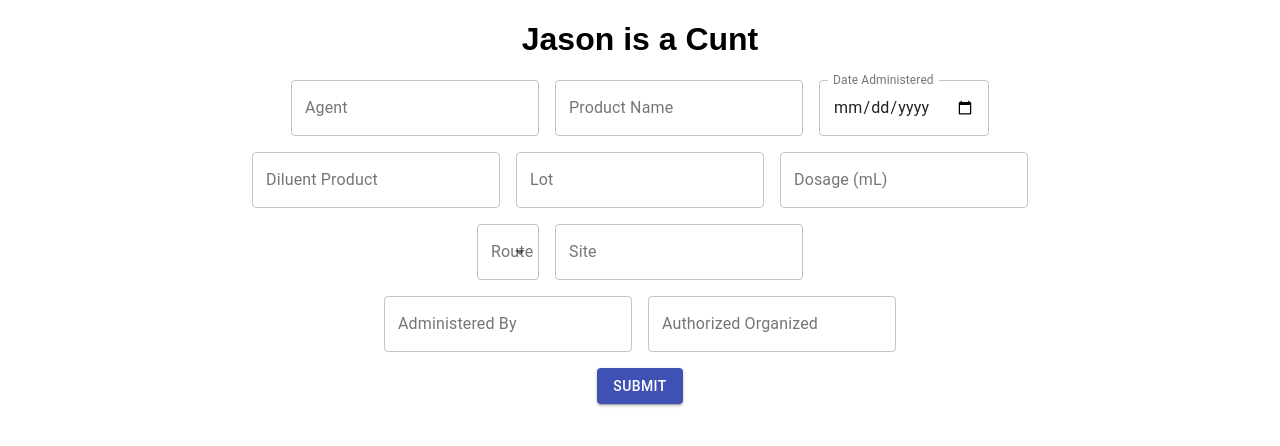
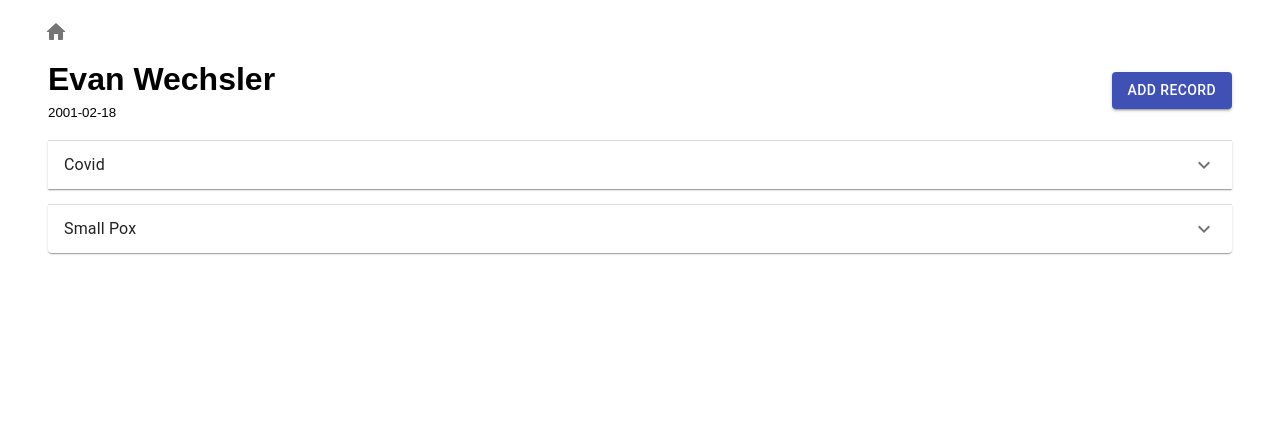
Before and after one commit to evanwechsler/PennAppsHackathon, a React (Create React App) app in the folder adminapp/: page /users/1 in a window 1280 px wide. Shown: the top 446 px of the page. Built offline with nearby package versions, Linux system fonts and the light colour scheme.

Commit message:
Created user profile page and accordions for vaccine records

```diff
--- a/adminapp/package.json
+++ b/adminapp/package.json
@@ -4,11 +4,13 @@
   "private": true,
   "dependencies": {
     "@material-ui/core": "^4.12.3",
+    "@material-ui/icons": "^4.11.2",
     "@testing-library/jest-dom": "^5.14.1",
     "@testing-library/react": "^11.2.7",
     "@testing-library/user-event": "^12.8.3",
     "react": "^17.0.2",
     "react-dom": "^17.0.2",
+    "react-router-dom": "^5.3.0",
     "react-scripts": "4.0.3",
     "web-vitals": "^1.1.2"
   },
--- a/adminapp/src/App.jsx
+++ b/adminapp/src/App.jsx
@@ -1,14 +1,33 @@
 import Container from "@material-ui/core/Container";
-import Form from "./components/Form";
+import Form from "./views/UserProfile/components/Form";
 import "./style.css";
+import { IconButton } from "@material-ui/core";
+import HomeRoundedIcon from "@material-ui/icons/HomeRounded";
+import { BrowserRouter as Router, Switch, Route } from "react-router-dom";
+import Users from "./views/Users/Users";
+import UserProfile from "./views/UserProfile/UserProfile";
+import { Redirect } from "react-router-dom/cjs/react-router-dom.min";
 
 function App() {
   return (
-    <div className="App">
-      <Container>
-        <Form />
-      </Container>
-    </div>
+    <Container className="App">
+      <Router>
+        <IconButton href="/users">
+          <HomeRoundedIcon />
+        </IconButton>
+        <Switch>
+          <Route exact path="/">
+            <Redirect to="/users" />
+          </Route>
+          <Route exact path="/users">
+            <Users />
+          </Route>
+          <Route path="/users/:id">
+            <UserProfile />
+          </Route>
+        </Switch>
+      </Router>
+    </Container>
   );
 }
 
--- /dev/null
+++ b/adminapp/src/views/UserProfile/UserProfile.jsx
@@ -0,0 +1,99 @@
+import { Button } from "@material-ui/core";
+import React, { useEffect, useState } from "react";
+import { useParams } from "react-router-dom";
+import MyAccordion from "./components/MyAccordion";
+
+export default function UserProfile() {
+  const { id } = useParams();
+  const [user, setUser] = useState(null);
+  useEffect(() => {
+    function getUser() {
+      const res = {
+        name: "Evan Wechsler",
+        userName: "evan_wechsler",
+        dateOfBirth: "2001-02-18",
+        illnesses: {
+          Covid: [
+            {
+              date: "2021-02-18",
+              agent: "mrna",
+              productName: "moderna",
+              diluentProduct: "dp",
+              lot: "123abc",
+              dosage: 10,
+              route: "Arm",
+              site: "oral",
+              administeredBy: "Dr. Test",
+              authorizedOrganization: "UHN",
+            },
+            {
+              date: "2001-03-20",
+              agent: "mrna",
+              productName: "phizer",
+              diluentProduct: "dp",
+              lot: "123abc",
+              dosage: 10,
+              route: "Arm",
+              site: "oral",
+              administeredBy: "Dr. Test",
+              authorizedOrganization: "UHN",
+            },
+          ],
+          "Small Pox": [
+            {
+              date: "2001-02-18",
+              agent: "mrna",
+              productName: "moderna",
+              diluentProduct: "dp",
+              lot: "123abc",
+              dosage: 10,
+              route: "Arm",
+              site: "oral",
+              administeredBy: "Dr. Test",
+              authorizedOrganization: "UHN",
+            },
+          ],
+        },
+      };
+      return res;
+    }
+    setUser(getUser());
+  }, []);
+
+  return (
+    <div>
+      <div
+        style={{
+          display: "flex",
+          flexDirection: "row",
+          justifyContent: "space-between",
+        }}
+      >
+        <div>
+          <h1 style={{ margin: "0.3rem 1rem", fontFamily: "sans-serif" }}>
+            {user && user.name}
+          </h1>
+          <small style={{ margin: "1rem", fontFamily: "sans-serif" }}>
+            {user && user.dateOfBirth}
+          </small>
+        </div>
+        <Button
+          variant="contained"
+          color="primary"
+          style={{
+            height: "fit-content",
+            alignSelf: "flex-end",
+            margin: "1rem",
+          }}
+        >
+          Add Record
+        </Button>
+      </div>
+      {user &&
+        Object.entries(user.illnesses).map(([illness, records]) => {
+          console.log(records);
+          return <MyAccordion illness={illness} records={records} />;
+        })}
+    </div>
+  );
+}
--- a/adminapp/src/components/Form.jsx
+++ b/adminapp/src/views/UserProfile/components/Form.jsx
@@ -8,9 +8,6 @@ import {
   InputLabel,
 } from "@material-ui/core";
 import React, { useState } from "react";
-import "../style.css";
-
-const userName = "Jason is a Cunt";
 
 export default function Form() {
   const [record, setRecord] = useState({});
@@ -21,7 +18,6 @@ export default function Form() {
 
   return (
     <>
-      <h1 className="form-header">{userName}</h1>
       <form onSubmit={handleSubmit}>
         <Grid
           container
@@ -128,7 +124,7 @@ export default function Form() {
           <Grid item>
             <Grid container direction="row" spacing={2}>
               <Grid item>
-                <FormControl>
+                <FormControl style={{ minWidth: 120 }}>
                   {/* <InputLabel id="route">Route</InputLabel> */}
                   <TextField
                     value={record.route}
--- /dev/null
+++ b/adminapp/src/views/UserProfile/components/MyAccordion.jsx
@@ -0,0 +1,28 @@
+import React, { useEffect } from "react";
+import {
+  Accordion,
+  AccordionSummary,
+  AccordionDetails,
+  Typography,
+} from "@material-ui/core";
+import ExpandMoreIcon from "@material-ui/icons/ExpandMore";
+import Record from "./Record";
+export default function MyAccordion({ illness, records }) {
+  useEffect(() => console.log(records), []);
+  return (
+    <Accordion style={{ margin: "1rem" }}>
+      <AccordionSummary
+        expandIcon={<ExpandMoreIcon />}
+        aria-controls="panel1a-content"
+        id="panel1a-header"
+      >
+        <Typography className="accordion-header">{illness}</Typography>
+      </AccordionSummary>
+      {records.map((record) => (
+        <AccordionDetails>
+          <Record record={record} />
+        </AccordionDetails>
+      ))}
+    </Accordion>
+  );
+}
--- /dev/null
+++ b/adminapp/src/views/UserProfile/components/Record.jsx
@@ -0,0 +1,13 @@
+import React from "react";
+
+export default function Record({ record }) {
+  return (
+    <div>
+      {Object.entries(record).map((key, value) => (
+        <p>
+          {key}: {value}
+        </p>
+      ))}
+    </div>
+  );
+}
--- /dev/null
+++ b/adminapp/src/views/Users/Users.jsx
@@ -0,0 +1,43 @@
+import { ListItem, ListItemText, List, TextField } from "@material-ui/core";
+import React, { useEffect, useState } from "react";
+import { useHistory } from "react-router-dom";
+
+export default function Users() {
+  const [users, setUsers] = useState([]);
+  const [searchName, setSearchName] = useState("");
+  const history = useHistory();
+
+  useEffect(() => {
+    function getUsers() {
+      const res = [
+        { name: "Evan Wechsler", id: "1" },
+        { name: "Jason Rosner", id: "2" },
+        { name: "Patty Blais", id: "3" },
+        { name: "Spencer Beaty", id: "4" },
+      ];
+      return res;
+    }
+
+    setUsers(getUsers());
+  }, []);
+
+  return (
+    <div>
+      <TextField
+        label="Name"
+        style={{ margin: 8 }}
+        onChange={(e) => setSearchName(e.target.value)}
+        variant="outlined"
+        type="search"
+      />
+      <List>
+        {users &&
+          users.map((user) => (
+            <ListItem button onClick={() => history.push(`/users/${user.id}`)}>
+              <ListItemText primary={user.name} />
+            </ListItem>
+          ))}
+      </List>
+    </div>
+  );
+}
```
Also changed, not shown: adminapp/src/views/UserProfile/components/AddRecord.jsx (added, +10 -0 lines), 1 other file (tests, documents, lock files or other folders).
